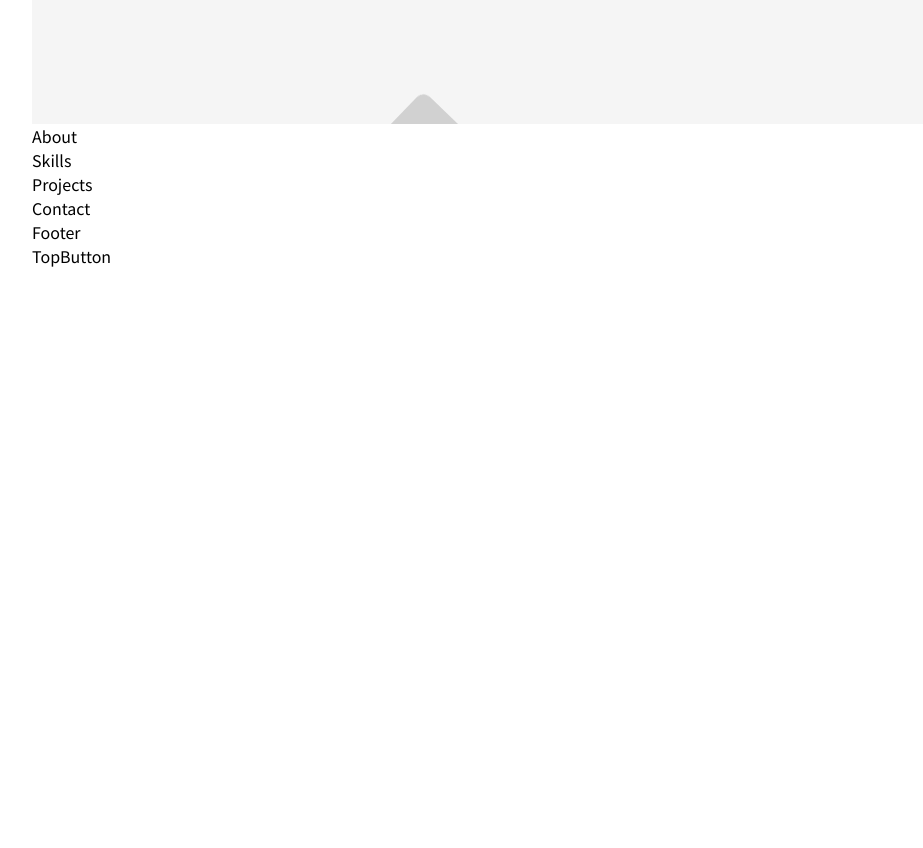
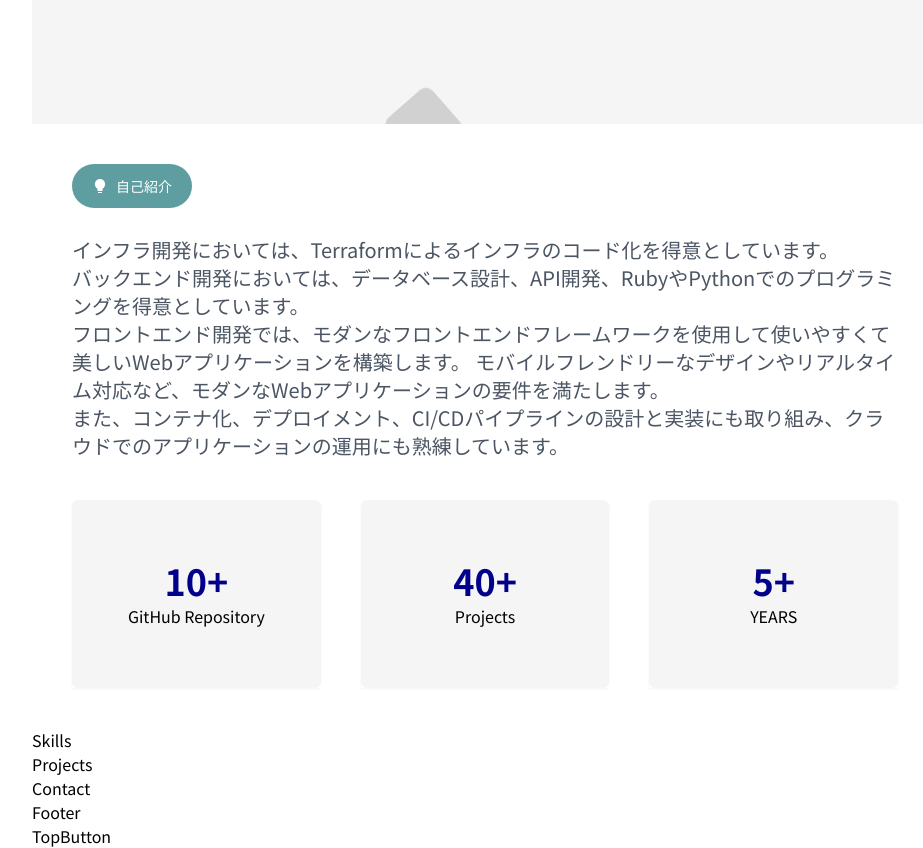
Before and after one commit to shingoasou-0804/oshin-portfolio, a Next.js app in the folder src/: page / in a window 1280 px wide. Shown: the part 740-1588 px from the top of the page, without its empty margins (342-1265 px from the left). Before the commit the page ends 1008 px from the top, so only its background shows below. Built offline with nearby package versions, Linux system fonts and the light colour scheme.

Commit message:
add about and styling

```diff
--- a/src/components/About.js
+++ b/src/components/About.js
@@ -1,8 +1,59 @@
 import React from 'react'
+import { AiFillBulb } from 'react-icons/ai'
 
 function About() {
   return (
-    <div>About</div>
+    <section className='w-full h-fit px-[40px] py-10 max-xs:px-[20px] relative bg-white' id='about'>
+      <div className='max-w-7xl mx--auto'>
+        <div className='inline-block'>
+          <p className='bg-cadetblue text-white text-sm font-medium py-3 px-5 rounded-full flex items-center gap-2'>
+            <span className=''>
+              <AiFillBulb className='w-4 h-4'/>
+            </span>
+            自己紹介
+          </p>
+        </div>
+        <div className='mt-7'>
+          <p className='mt-6 text-gray-600 text-lg md:text-xl leading-9'>
+            インフラ開発においては、Terraformによるインフラのコード化を得意としています。<br />
+            バックエンド開発においては、データベース設計、API開発、RubyやPythonでのプログラミングを得意としています。<br />
+            フロントエンド開発では、モダンなフロントエンドフレームワークを使用して使いやすくて美しいWebアプリケーションを構築します。
+            モバイルフレンドリーなデザインやリアルタイム対応など、モダンなWebアプリケーションの要件を満たします。<br />
+            また、コンテナ化、デプロイメント、CI/CDパイプラインの設計と実装にも取り組み、クラウドでのアプリケーションの運用にも熟練しています。
+          </p>
+        </div>
+        <div className='mt-10'>
+          <div className='w-full'>
+            <ul className='flex justify-between gap-10 flex-col md:flex-row'>
+              <li className='w-full shadow-sm'>
+                <div className='w-full text-center py-[30px] md:py-[60px] rounded-md bg-whitesmoke'>
+                  <h3 className='text-4xl mb-1 text-darkblue font-bold'>
+                    10+
+                  </h3>
+                  <span>GitHub Repository</span>
+                </div>
+              </li>
+              <li className='w-full shadow-sm'>
+                <div className='w-full text-center py-[30px] md:py-[60px] rounded-md bg-whitesmoke'>
+                  <h3 className='text-4xl mb-1 text-darkblue font-bold'>
+                    40+
+                  </h3>
+                  <span>Projects</span>
+                </div>
+              </li>
+              <li className='w-full shadow-sm'>
+                <div className='w-full text-center py-[30px] md:py-[60px] rounded-md bg-whitesmoke'>
+                  <h3 className='text-4xl mb-1 text-darkblue font-bold'>
+                    5+
+                  </h3>
+                  <span>YEARS</span>
+                </div>
+              </li>
+            </ul>
+          </div>
+        </div>
+      </div>
+    </section>
   )
 }
 
```
